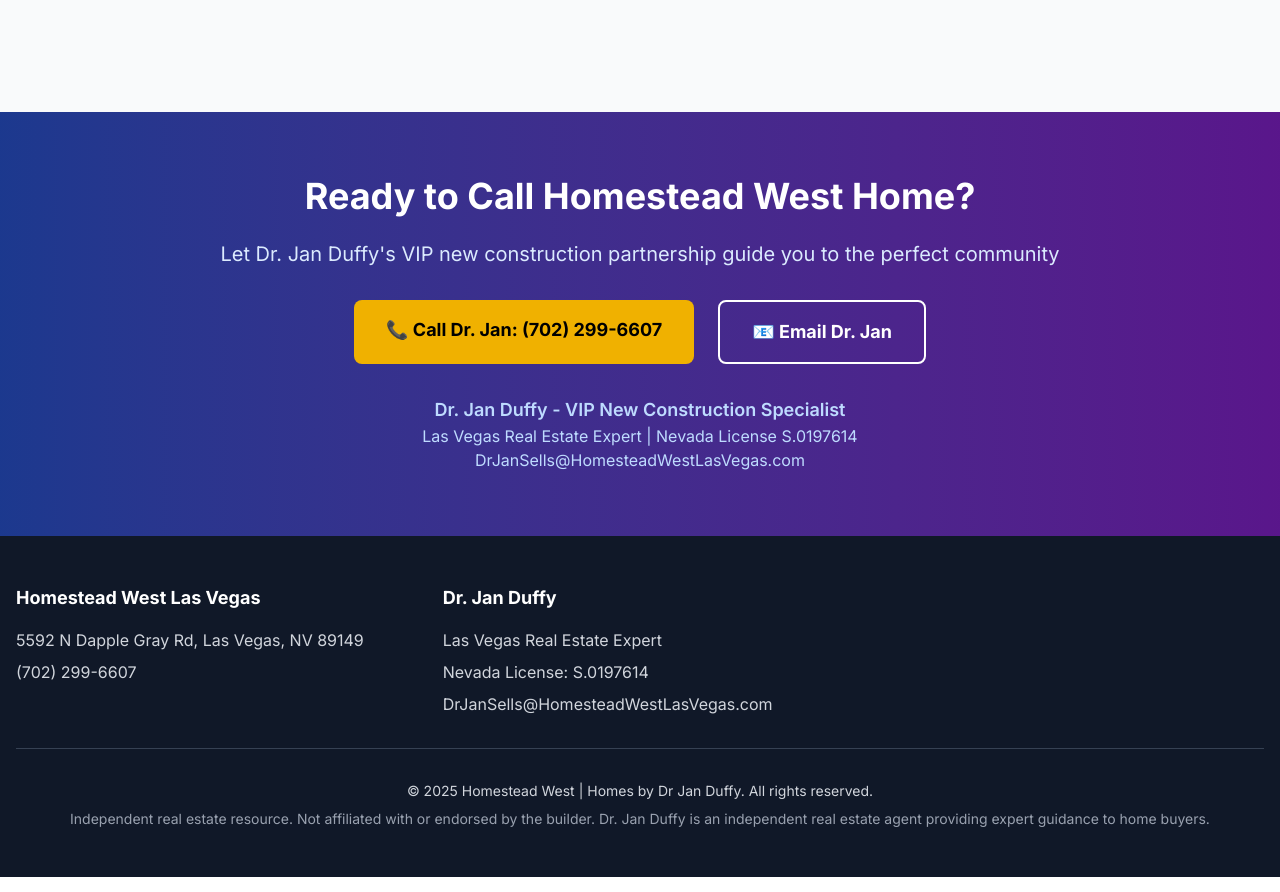
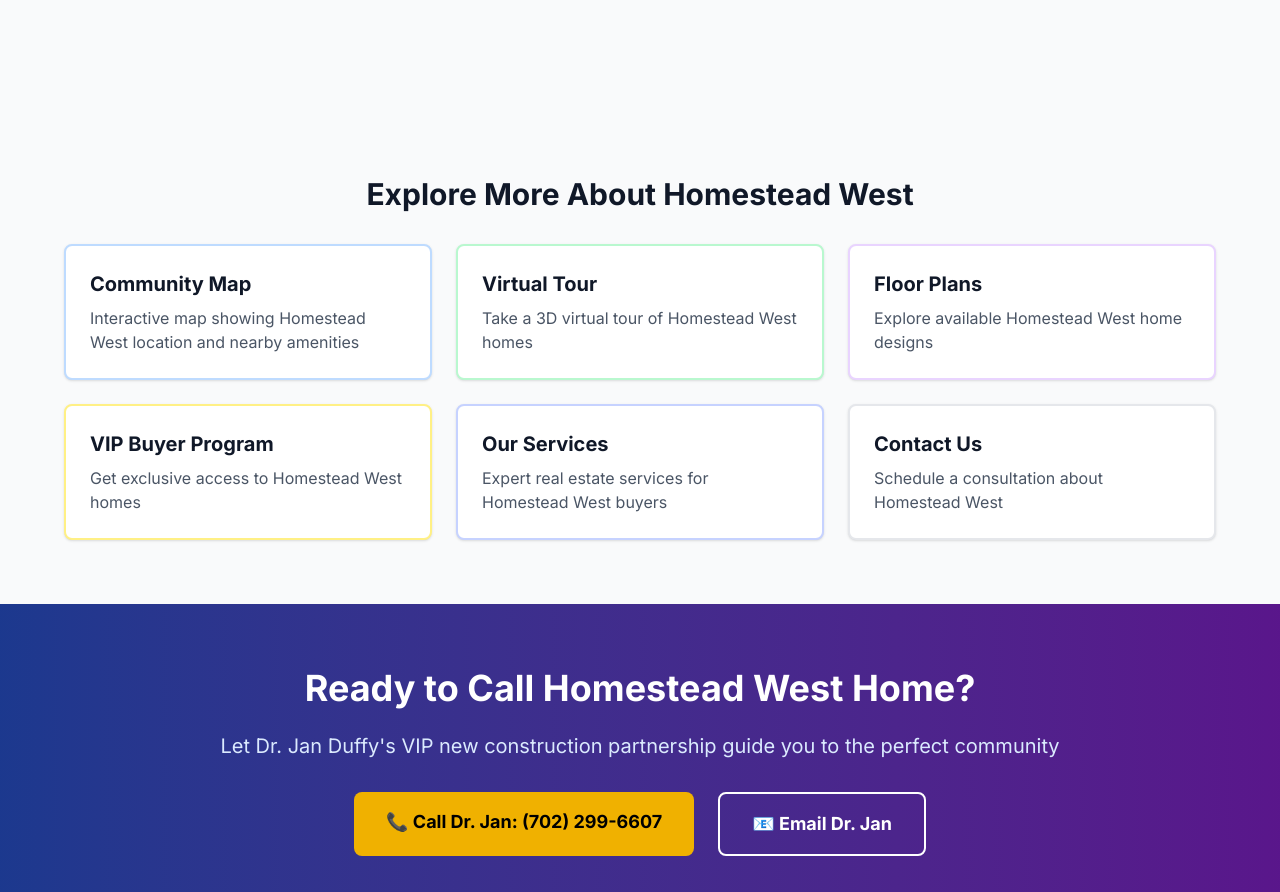
Before and after one commit to DrJanDuffy/homesteadwestlasvegas, a Next.js app: page /community in a window 1280 px wide. Shown: the part 3228-4120 px from the top of the page. Built offline with nearby package versions, Linux system fonts and the light colour scheme; no server answers.

Commit message:
Add related pages sections to contact and community pages for better internal linking and SEO

```diff
--- a/app/community/page.tsx
+++ b/app/community/page.tsx
@@ -420,6 +420,41 @@ export default function CommunityPage() {
           </div>
         </section>
 
+        {/* Related Pages Section */}
+        <section className="py-16 bg-gray-50">
+          <div className="container mx-auto px-4">
+            <div className="max-w-6xl mx-auto">
+              <h2 className="text-3xl font-bold text-center mb-8 text-gray-900">Explore More About Homestead West</h2>
+              <div className="grid md:grid-cols-3 gap-6">
+                <a href="/community-map" className="bg-white p-6 rounded-lg hover:bg-blue-50 transition-colors border-2 border-blue-200 shadow-sm">
+                  <h3 className="text-xl font-bold mb-2 text-gray-900">Community Map</h3>
+                  <p className="text-gray-600">Interactive map showing Homestead West location and nearby amenities</p>
+                </a>
+                <a href="/virtual-tour" className="bg-white p-6 rounded-lg hover:bg-green-50 transition-colors border-2 border-green-200 shadow-sm">
+                  <h3 className="text-xl font-bold mb-2 text-gray-900">Virtual Tour</h3>
+                  <p className="text-gray-600">Take a 3D virtual tour of Homestead West homes</p>
+                </a>
+                <a href="/floor-plans" className="bg-white p-6 rounded-lg hover:bg-purple-50 transition-colors border-2 border-purple-200 shadow-sm">
+                  <h3 className="text-xl font-bold mb-2 text-gray-900">Floor Plans</h3>
+                  <p className="text-gray-600">Explore available Homestead West home designs</p>
+                </a>
+                <a href="/vip-buyer-program" className="bg-white p-6 rounded-lg hover:bg-yellow-50 transition-colors border-2 border-yellow-200 shadow-sm">
+                  <h3 className="text-xl font-bold mb-2 text-gray-900">VIP Buyer Program</h3>
+                  <p className="text-gray-600">Get exclusive access to Homestead West homes</p>
+                </a>
+                <a href="/services" className="bg-white p-6 rounded-lg hover:bg-indigo-50 transition-colors border-2 border-indigo-200 shadow-sm">
+                  <h3 className="text-xl font-bold mb-2 text-gray-900">Our Services</h3>
+                  <p className="text-gray-600">Expert real estate services for Homestead West buyers</p>
+                </a>
+                <a href="/contact" className="bg-white p-6 rounded-lg hover:bg-gray-50 transition-colors border-2 border-gray-200 shadow-sm">
+                  <h3 className="text-xl font-bold mb-2 text-gray-900">Contact Us</h3>
+                  <p className="text-gray-600">Schedule a consultation about Homestead West</p>
+                </a>
+              </div>
+            </div>
+          </div>
+        </section>
+
         {/* Contact CTA */}
         <section className="py-16 bg-gradient-to-r from-blue-900 to-purple-900 text-white">
           <div className="container mx-auto px-4">
--- a/app/contact/page.tsx
+++ b/app/contact/page.tsx
@@ -291,6 +291,41 @@ export default function ContactPage() {
           </div>
         </section>
 
+        {/* Related Pages Section */}
+        <section className="py-16 bg-gray-50">
+          <div className="container mx-auto px-4">
+            <div className="max-w-6xl mx-auto">
+              <h2 className="text-3xl font-bold text-center mb-8 text-gray-900">Explore More Resources</h2>
+              <div className="grid md:grid-cols-3 gap-6">
+                <a href="/about" className="bg-white p-6 rounded-lg hover:bg-blue-50 transition-colors border-2 border-blue-200 shadow-sm">
+                  <h3 className="text-xl font-bold mb-2 text-gray-900">About Dr. Jan</h3>
+                  <p className="text-gray-600">Learn about Dr. Jan Duffy's expertise and VIP partnership</p>
+                </a>
+                <a href="/services" className="bg-white p-6 rounded-lg hover:bg-green-50 transition-colors border-2 border-green-200 shadow-sm">
+                  <h3 className="text-xl font-bold mb-2 text-gray-900">Our Services</h3>
+                  <p className="text-gray-600">Buying, selling, investment, and property management</p>
+                </a>
+                <a href="/vip-buyer-program" className="bg-white p-6 rounded-lg hover:bg-yellow-50 transition-colors border-2 border-yellow-200 shadow-sm">
+                  <h3 className="text-xl font-bold mb-2 text-gray-900">VIP Buyer Program</h3>
+                  <p className="text-gray-600">Exclusive access to new construction homes</p>
+                </a>
+                <a href="/homebuying-process" className="bg-white p-6 rounded-lg hover:bg-purple-50 transition-colors border-2 border-purple-200 shadow-sm">
+                  <h3 className="text-xl font-bold mb-2 text-gray-900">Buying Process</h3>
+                  <p className="text-gray-600">Step-by-step guide to new construction</p>
+                </a>
+                <a href="/testimonials" className="bg-white p-6 rounded-lg hover:bg-indigo-50 transition-colors border-2 border-indigo-200 shadow-sm">
+                  <h3 className="text-xl font-bold mb-2 text-gray-900">Testimonials</h3>
+                  <p className="text-gray-600">What clients say about working with Dr. Jan</p>
+                </a>
+                <a href="/faq" className="bg-white p-6 rounded-lg hover:bg-gray-50 transition-colors border-2 border-gray-200 shadow-sm">
+                  <h3 className="text-xl font-bold mb-2 text-gray-900">FAQ</h3>
+                  <p className="text-gray-600">Common questions about new construction</p>
+                </a>
+              </div>
+            </div>
+          </div>
+        </section>
+
         {/* License Information */}
         <section className="py-16">
           <div className="container mx-auto px-4 text-center">
```
